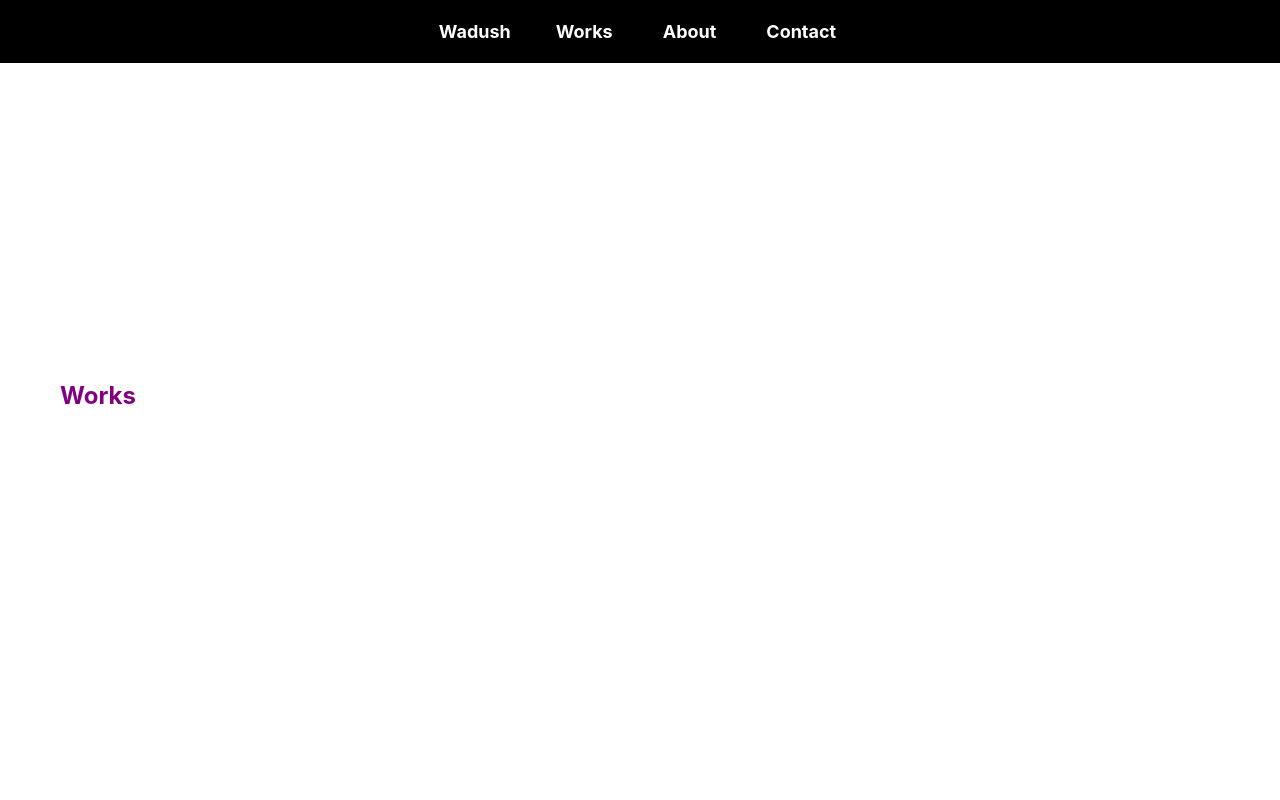
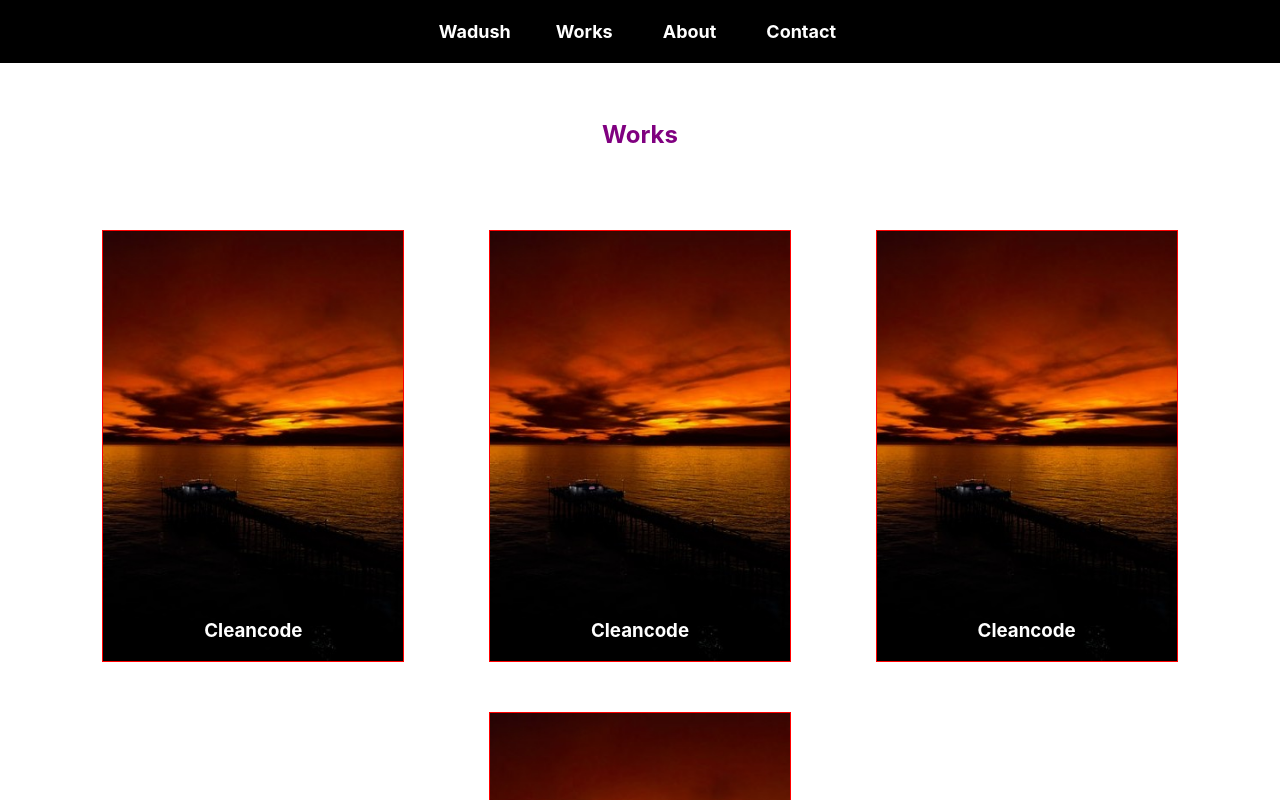
Before and after one commit to wadush/wadush.github.io, a React (Create React App) app: page /works in a window 1280 px wide. Shown: the top 800 px of the page. Built offline with nearby package versions, Linux system fonts and the light colour scheme.

Commit message:
start Works

```diff
--- a/src/components/home/Home.js
+++ b/src/components/home/Home.js
@@ -5,7 +5,7 @@ import { Link } from "react-router-dom";
 function Home() {
   return (
     <section className="Home main-section">
-      <h2 className="h2-home">Hello World</h2>
+      <h2 className="h2-home">Welcome</h2>
       <p className="p-home">
         My name is{" "}
         <Link className="Wadush" to="/about">
--- a/src/components/home/home.css
+++ b/src/components/home/home.css
@@ -1,23 +1,24 @@
 .Home {
-  color: white;
-  background-image: url(../../assets/jeremy-bishop-big.jpg);
+  color: black;
+  background-image: url("../../assets/anthony-cantin-unsplash.jpg");
   background-position: center center;
+  background-size: 100% 100%;
 }
 
-@media only screen and (max-width: 600px) {
+/* @media only screen and (max-width: 600px) {
   .Home {
     margin: 100px auto 0;
     background-image: url(../../assets/jeremy-bishop-small.jpg);
     background-position: 100% 100%;
   }
-}
+} */
 
 .Wadush {
-  color: white;
+  color: black;
 }
 
 .Wadush:hover {
-  color: rgb(138, 137, 133);
+  color: blue;
 }
 
 .h2-home {
@@ -33,9 +34,9 @@
 }
 
 .call-to-action {
-  color: white;
+  color: black;
   background-color: none;
-  border: solid 1px white;
+  border: solid 1px black;
   max-width: fit-content;
   margin: 20px 0;
   padding: 10px 20px;
@@ -44,8 +45,9 @@
 }
 
 .call-to-action:hover {
-  background-color: rgb(138, 137, 133);
-  border: solid 1px rgb(138, 137, 133);
+  background-color: blue;
+  border: solid 1px blue;
+  color: white;
 }
 
 @media only screen and (max-width: 600px) {
--- a/src/components/works/Works.js
+++ b/src/components/works/Works.js
@@ -1,10 +1,24 @@
-import React from 'react';
-import './works.css';
+import React from "react";
+import "./works.css";
 
 function Works() {
   return (
-    <section className="Works main-section">
+    <section className="Works">
       <h2>Works</h2>
+      <ul className="cards__ul">
+        <li>
+          <h3>Cleancode</h3>
+        </li>
+        <li>
+          <h3>Cleancode</h3>
+        </li>
+        <li>
+          <h3>Cleancode</h3>
+        </li>
+        <li>
+          <h3>Cleancode</h3>
+        </li>
+      </ul>
     </section>
   );
 }
--- a/src/components/works/works.css
+++ b/src/components/works/works.css
@@ -1,3 +1,46 @@
+/* MAIN SECTION */
 .Works {
-    color: purple;
+  color: purple;
+  /* border: solid 1px red; */
+  padding: 100px 60px;
+  height: 73.8vh;
+  display: flex;
+  flex-direction: column;
+  /* justify-content: center; */
+  align-items: center;
 }
+
+@media only screen and (max-width: 600px) {
+  .Works {
+    margin: 0;
+  }
+}
+
+/* CARDS SECTION */
+.cards__ul {
+  /* border: solid 1px red; */
+  list-style: none;
+  padding: 20px;
+  width: 100%;
+  display: flex;
+  flex-wrap: wrap;
+  justify-content: space-around;
+  align-items: center;
+}
+
+/* CARDS */
+.cards__ul li {
+  border: solid 1px red;
+  min-width: 300px;
+  max-width: 300px;
+  height: 430px;
+  margin: 25px;
+  background-image: url("../../assets/philip-unsplash.jpg");
+  background-position: center center;
+  background-size: 100% 100%;
+  display: flex;
+  flex-direction: column;
+  justify-content: flex-end;
+  align-items: center;
+  color: white;
+}
```
Also changed, not shown: src/assets/anthony-cantin-unsplash.jpg (added), src/assets/philip-unsplash.jpg (added).
